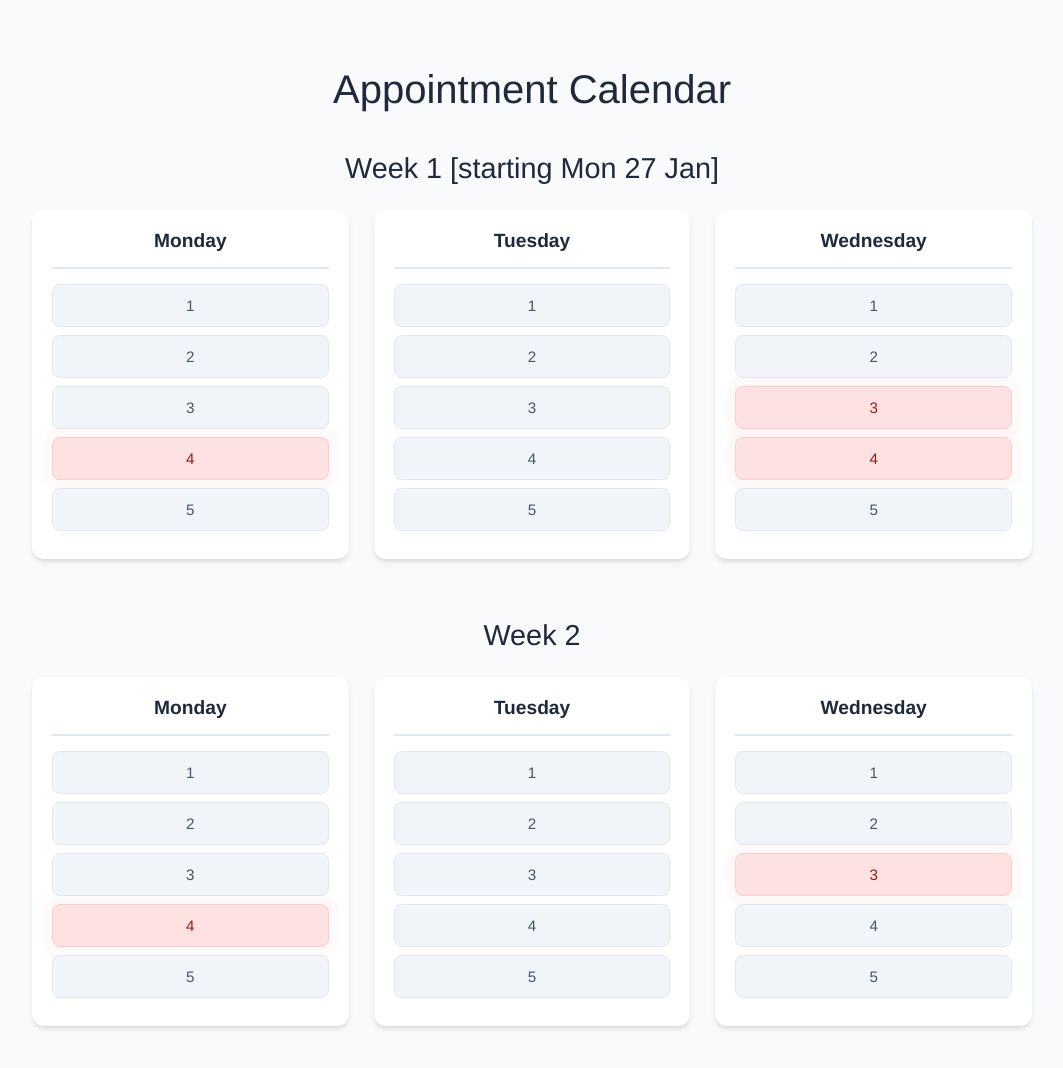
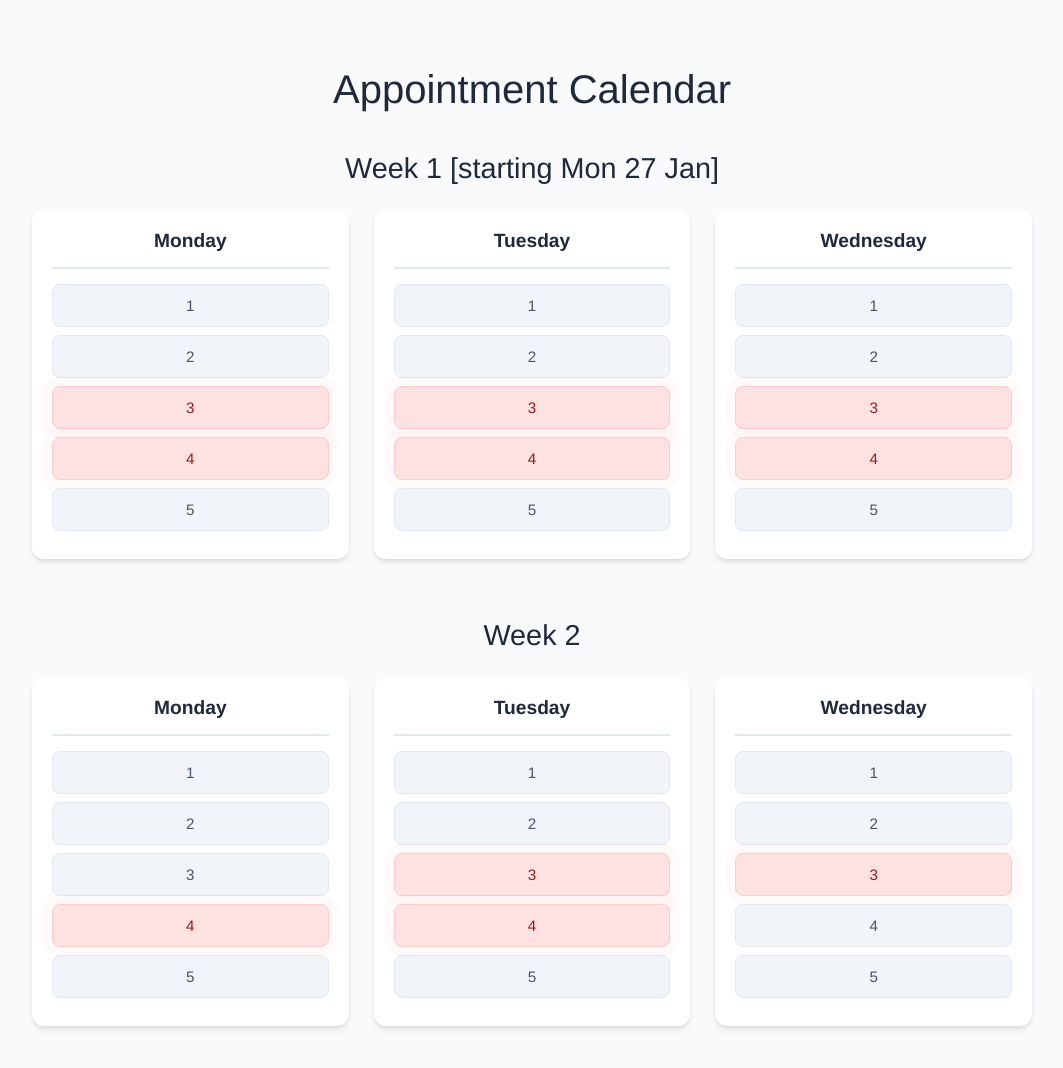
Before and after one commit to tobywadeuk/calendar, a plain HTML site: page index.html in a window 1280 px wide. Shown: the whole page, without its empty margins (108-1171 px from the left). Drawn offline with Linux system fonts and the light colour scheme.

Commit message:
Update index.html

```diff
--- a/index.html
+++ b/index.html
@@ -91,7 +91,7 @@
         <div class="day-header">Monday</div>
         <div class="slot">1</div>
         <div class="slot">2</div>
-        <div class="slot">3</div>
+        <div class="slot booked">3</div>
         <div class="slot booked">4</div>
         <div class="slot">5</div>
       </div>
@@ -99,8 +99,8 @@
         <div class="day-header">Tuesday</div>
         <div class="slot">1</div>
         <div class="slot">2</div>
-        <div class="slot">3</div>
-        <div class="slot">4</div>
+        <div class="slot booked">3</div>
+        <div class="slot booked">4</div>
         <div class="slot">5</div>
       </div>
       <div class="day">
@@ -128,8 +128,8 @@
         <div class="day-header">Tuesday</div>
         <div class="slot">1</div>
         <div class="slot">2</div>
-        <div class="slot">3</div>
-        <div class="slot">4</div>
+        <div class="slot booked">3</div>
+        <div class="slot booked">4</div>
         <div class="slot">5</div>
       </div>
       <div class="day">
```
